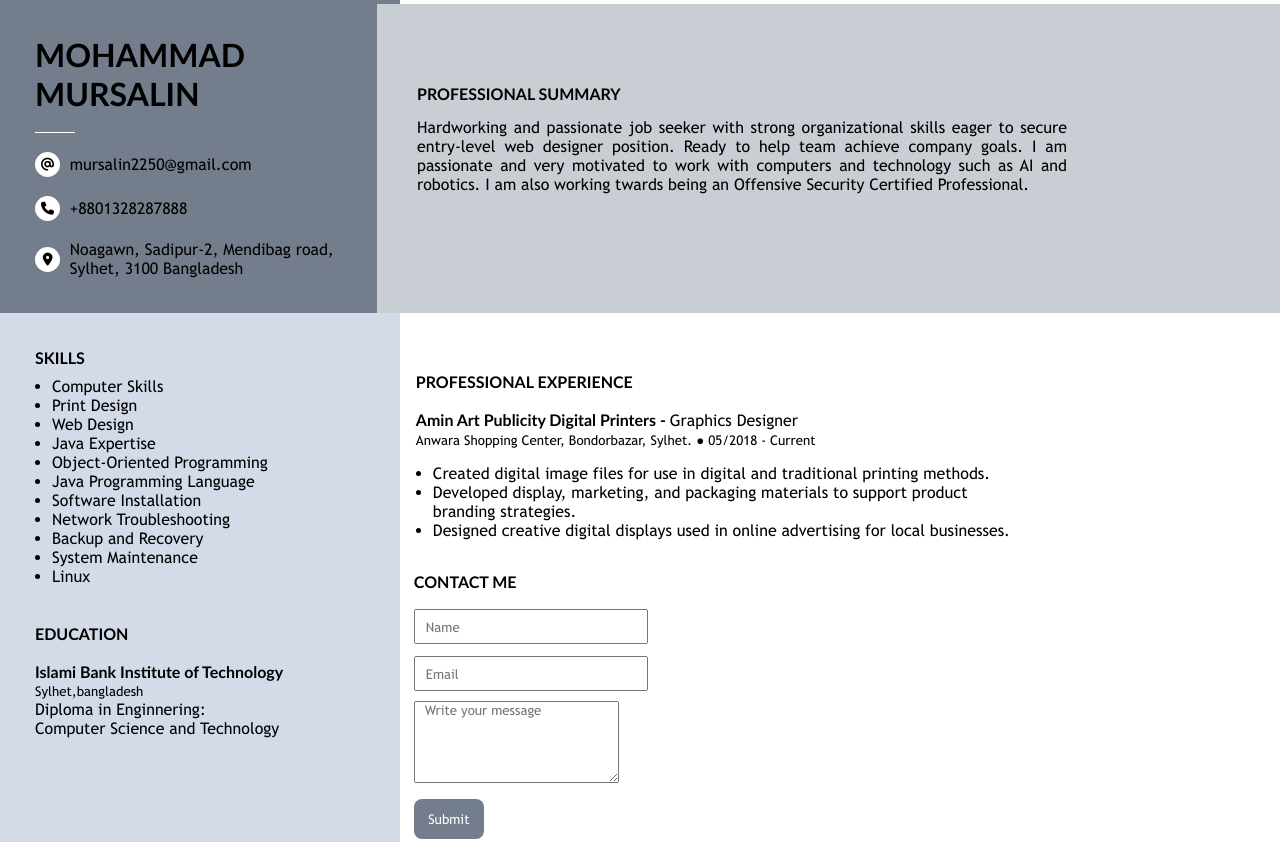
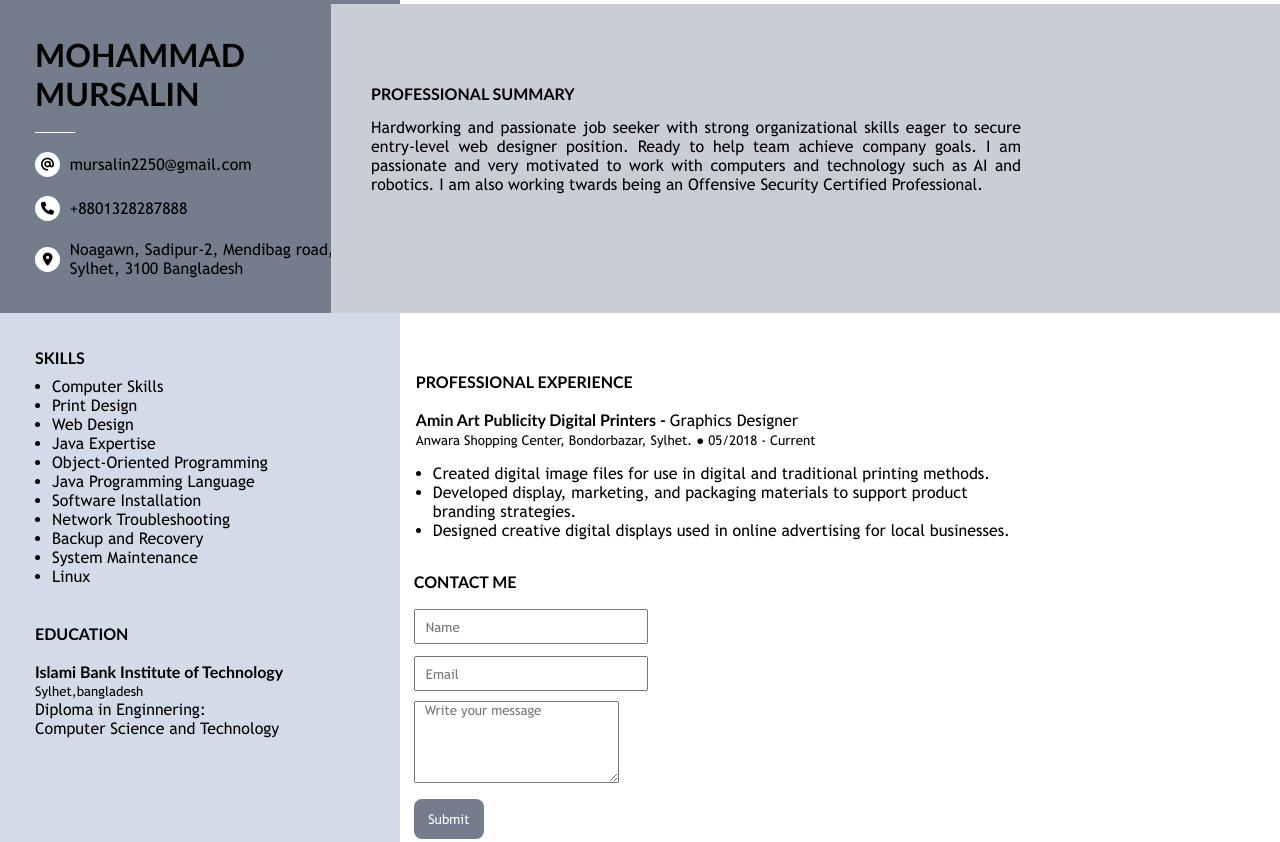
Before and after one commit to mursalin2250/CV, a plain HTML site: page index.html in a window 1280 px wide. Shown: the top 842 px of the page. Drawn offline with Linux system fonts and the light colour scheme; a small style sheet from the web is missing.

Commit message:
Update style.css

```diff
--- a/style.css
+++ b/style.css
@@ -61,7 +61,7 @@ ul{
 
 .summary{
     height: 309px;
-    width: 903px;
+    width: 949px;
     position:relative;
     top: -1009px;
     float: right;
```
